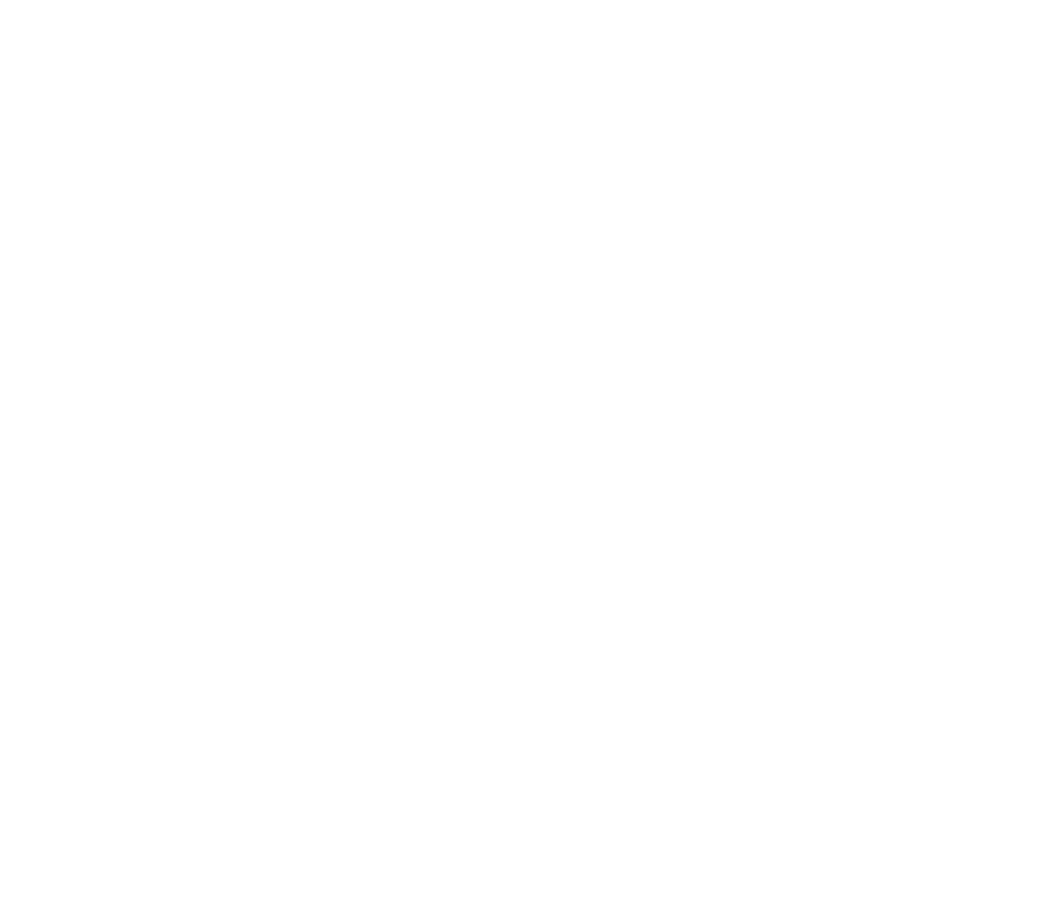
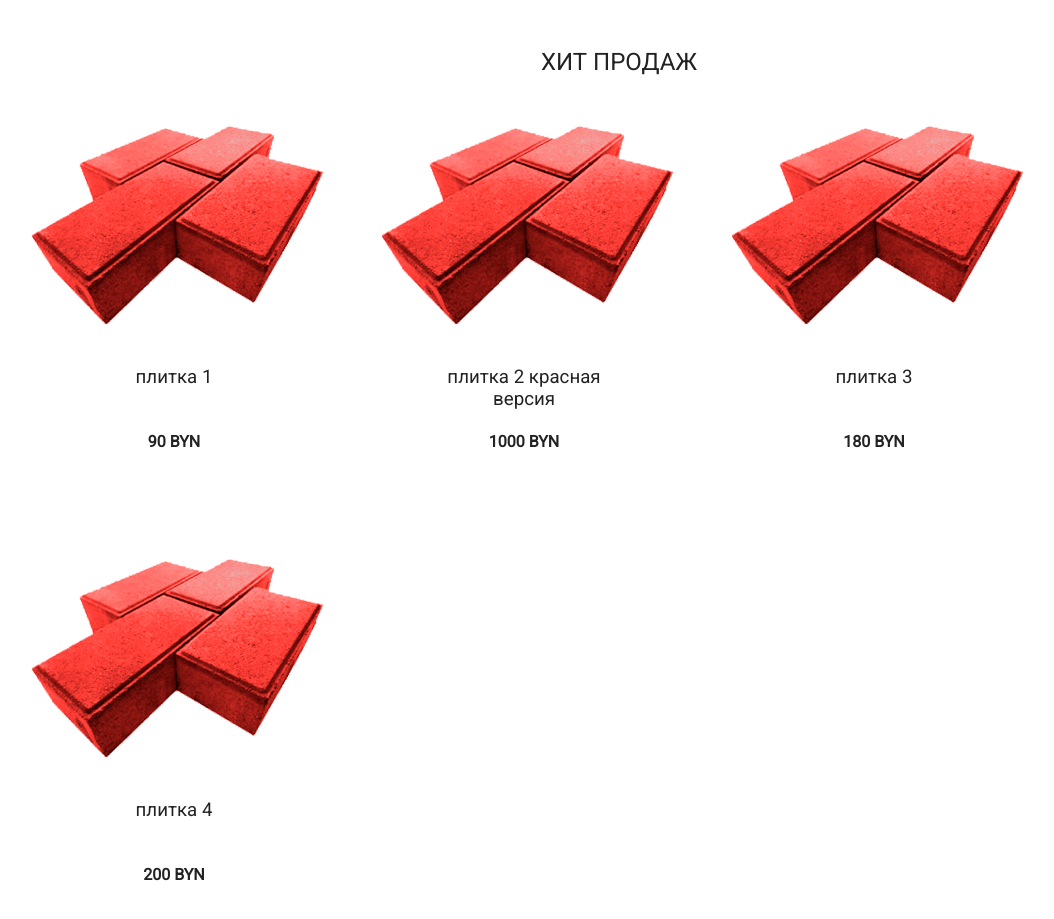
Before and after one commit to eugeneborodko/plittka-store, a Next.js app: page / in a window 1280 px wide. Shown: the part 721-1640 px from the top of the page, without its empty margins (21-1075 px from the left). Before the commit the page ends 800 px from the top, so only its background shows below. Built offline with nearby package versions, Linux system fonts and the light colour scheme.

Commit message:
feat: add best production

```diff
--- /dev/null
+++ b/components/production.component.js
@@ -0,0 +1,27 @@
+import uniqid from 'uniqid'
+
+import './../styles/production.scss'
+
+const id = uniqid()
+
+export default ({ products, title }) => {
+  return (
+    <div className="production">
+      <h2 className="title production__title">{title}</h2>
+      <div className="container">
+        <div className="production__container" key={id}>
+          {
+            products.map((product, index) => (
+              <div className="production__item" key={product.id}>
+                <img className="production__image" src={`/images/${product.image}`} alt={`Товар ${index + 1}`} width="300" height="200" />
+                <h3 className="production__name">{product.name}</h3>
+                <span className="production__price">{product.price} byn</span>
+                <a className="btn production__btn" href="#">Подробнее</a>
+              </div>
+            ))
+          }
+        </div>
+      </div>
+    </div>
+  )
+}
--- a/data.json
+++ b/data.json
@@ -38,5 +38,51 @@
       "name": "водосточные системы",
       "id": "kd486yal"
     }
+  ],
+  "products": [
+    {
+      "best-products": [
+        {
+          "name": "плитка 1",
+          "image": "production/best-products/product-1.png",
+          "price": "90",
+          "id": "kd49uxt5"
+        },
+        {
+          "name": "плитка 2 красная версия",
+          "image": "production/best-products/product-1.png",
+          "price": "1000",
+          "id": "kd49vjvv"
+        },
+        {
+          "name": "плитка 3",
+          "image": "production/best-products/product-1.png",
+          "price": "180",
+          "id": "kd49vqbp"
+        },
+        {
+          "name": "плитка 4",
+          "image": "production/best-products/product-1.png",
+          "price": "200",
+          "id": "kd49vwln"
+        }
+      ]
+    },
+    {
+      "products": [
+        {
+          "name": "плитка 5",
+          "image": "production/best-products/product-1.png",
+          "price": "100",
+          "id": "kd49xel2"
+        },
+        {
+          "name": "плитка 6",
+          "image": "production/best-products/product-1.png",
+          "price": "150",
+          "id": "kd49xrx3"
+        }
+      ]
+    }
   ]
 }
--- a/pages/index.js
+++ b/pages/index.js
@@ -1,8 +1,22 @@
+import useSWR from 'swr'
+
+const fetcher = (url) => fetch(url).then((res) => res.json())
+
 import Layout from './../components/layout.component'
 import Preview from './../components/preview.component'
+import Production from './../components/production.component'
 import './../styles/index.scss'
 
-export default () =>
-  <Layout title={'Главная'}>
-    <Preview />
-  </Layout>
+export default () => {
+  const { data, error } = useSWR('/api/get-content', fetcher)
+
+  if (error) return <div>Не удалось загрузить данные</div>
+  if (!data) return <div>Загрузка...</div>
+
+  return (
+    <Layout title={'Главная'}>
+      <Preview />
+      <Production products={data['products'][0]['best-products']} title={'хит продаж'} />
+    </Layout>
+  )
+}
--- a/styles/index.scss
+++ b/styles/index.scss
@@ -20,3 +20,49 @@
   max-width: 1440px;
   width: 100%;
 }
+
+.title {
+  margin: 0;
+  padding: 50px 30px;
+  font-weight: normal;
+  text-transform: uppercase;
+}
+
+.btn {
+  position: relative;
+  padding: 10px 20px;
+  color: #ffffff;
+  font-size: 15px;
+  font-weight: bold;
+  background: #0070f3;
+  border: 0;
+  border-radius: 15px;
+
+  &::before {
+    content: "";
+    position: absolute;
+    top: 0;
+    left: 0;
+    width: 1.5em;
+    height: 100%;
+    background: #ffffff;
+    opacity: 0.5;
+    transform: translate(-4em) skew(-45deg);
+    transition: transform 0.5s;
+  }
+
+  &:hover {
+    &::before {
+      animation: move-light 0.5s;
+    }
+  }
+
+  @keyframes move-light {
+    from {
+      transform: translate(-4em) skew(-45deg);
+    }
+    to {
+      transform: translate(15em) skew(-45deg);
+    }
+  }
+}
--- /dev/null
+++ b/styles/production.scss
@@ -0,0 +1,44 @@
+.production {
+
+  &__title {
+    text-align: center;
+  }
+
+  &__container {
+    display: flex;
+    justify-content: flex-start;
+    align-items: flex-start;
+    flex-wrap: wrap;
+  }
+
+  &__item {
+    margin: 0 25px 30px;
+    display: flex;
+    justify-content: center;
+    align-items: center;
+    flex-direction: column;
+
+    &:hover a {
+      opacity: 1;
+    }
+  }
+
+  &__name {
+    margin: 40px 0 20px;
+    max-width: 210px;
+    min-height: 46px;
+    text-align: center;
+    font-weight: normal;
+  }
+
+  &__price {
+    font-weight: bold;
+    text-transform: uppercase;
+  }
+
+  &__btn {
+    display: block;
+    margin: 20px 0;
+    opacity: 0;
+  }
+}
```
Also changed, not shown: public/images/production/best-products/product-1.png (added).
